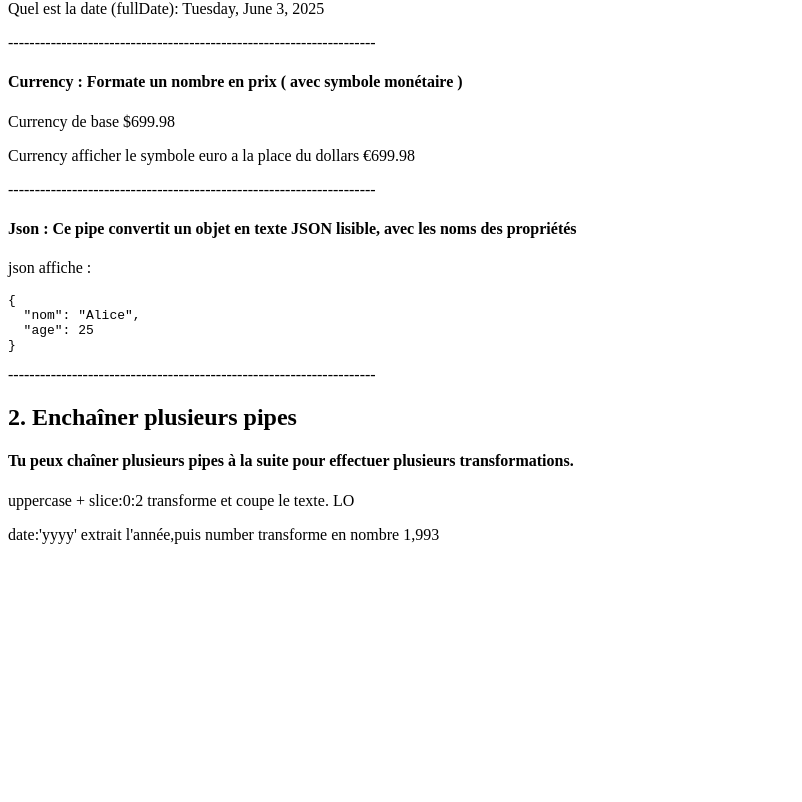
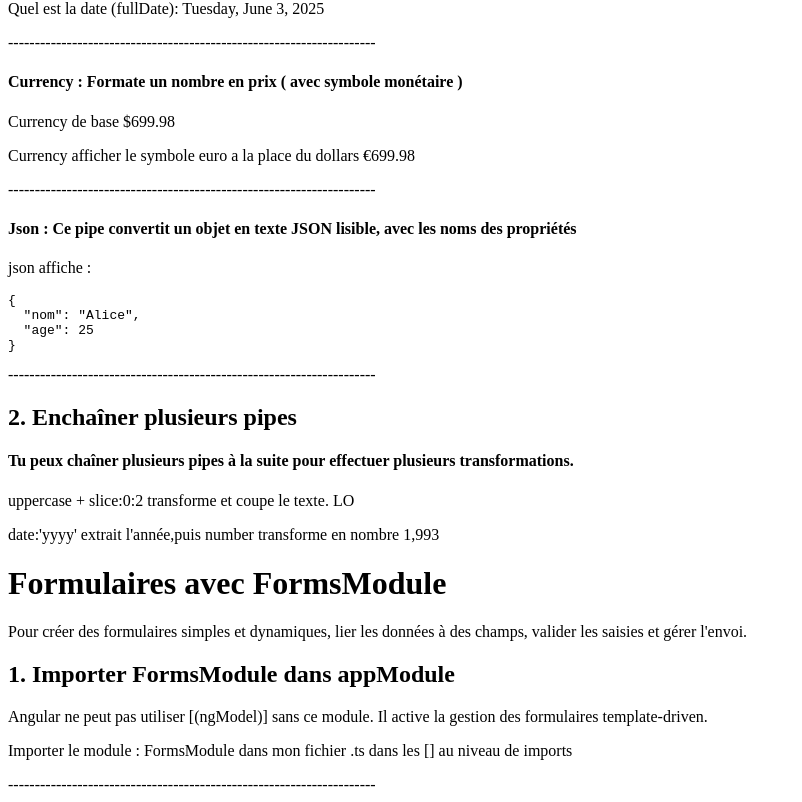
Before and after one commit to Loicwr/TestAngular, an Angular app: page / in a window 1280 px wide. Shown: the part 4457-5259 px from the top of the page, without its empty margins (0-802 px from the left). Before the commit the page ends 5017 px from the top, so only its background shows below. Built offline with nearby package versions, Linux system fonts and the light colour scheme.

Commit message:
feat(formulaires): add FormulairesAvecFormsModuleComponent with template and styles

```diff
--- a/src/app/app.component.html
+++ b/src/app/app.component.html
@@ -3,3 +3,4 @@
 <app-directives-structurelles></app-directives-structurelles>
 <app-directives-d-attribut></app-directives-d-attribut>
 <app-pipes></app-pipes>
+<app-formulaires-avec-forms-module></app-formulaires-avec-forms-module>
--- a/src/app/app.component.ts
+++ b/src/app/app.component.ts
@@ -4,10 +4,12 @@
 import { DirectivesStructurellesComponent } from "./directives-structurelles/directives-structurelles.component";
 import { DirectivesDAttributComponent } from "./directives-d-attribut/directives-d-attribut.component";
 import { PipesComponent } from "./pipes/pipes.component";
+import { FormulairesAvecFormsModuleComponent } from "./formulaires-avec-forms-module/formulaires-avec-forms-module.component";
+
 
 @Component({
   selector: 'app-root',
-  imports: [RouterOutlet, DemoBindingComponent, DirectivesStructurellesComponent, DirectivesDAttributComponent, PipesComponent],
+  imports: [RouterOutlet, DemoBindingComponent, DirectivesStructurellesComponent, DirectivesDAttributComponent, PipesComponent, FormulairesAvecFormsModuleComponent],
   templateUrl: './app.component.html',
   styleUrl: './app.component.scss'
 })
--- /dev/null
+++ b/src/app/formulaires-avec-forms-module/formulaires-avec-forms-module.component.html
@@ -0,0 +1,8 @@
+<h1>Formulaires avec FormsModule</h1>
+<p>Pour créer des formulaires simples et dynamiques, lier les données à des champs, valider les saisies et gérer l'envoi.</p>
+
+<h2>1. Importer FormsModule dans appModule</h2>
+<p>Angular ne peut pas utiliser [(ngModel)] sans ce module. Il active la gestion des formulaires template-driven.</p>
+<p>Importer le module : FormsModule dans mon fichier .ts dans les [] au niveau de imports</p>
+
+---------------------------------------------------------------------
```
Also changed, not shown: src/app/formulaires-avec-forms-module/formulaires-avec-forms-module.component.ts (added, +12 -0 lines), src/app/formulaires-avec-forms-module/formulaires-avec-forms-module.component.scss (added), 1 other file (tests, documents, lock files or other folders).
